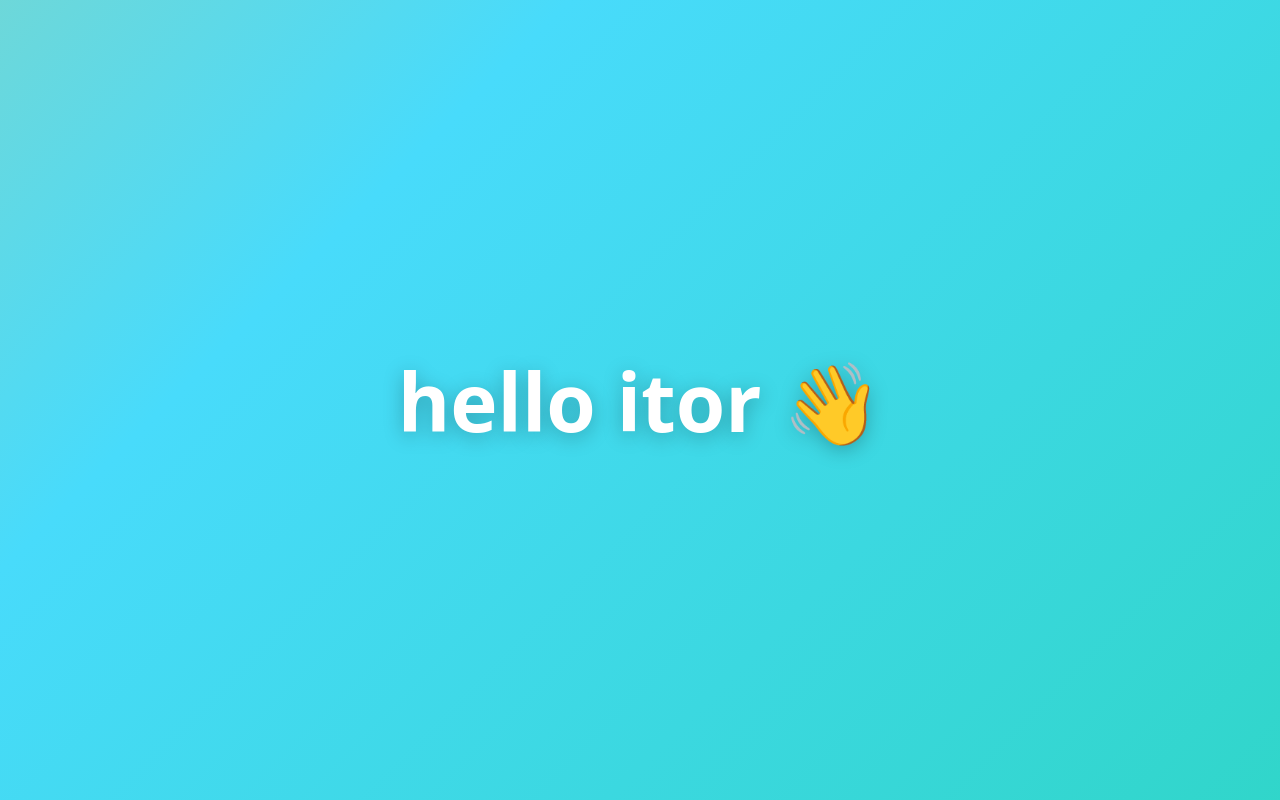
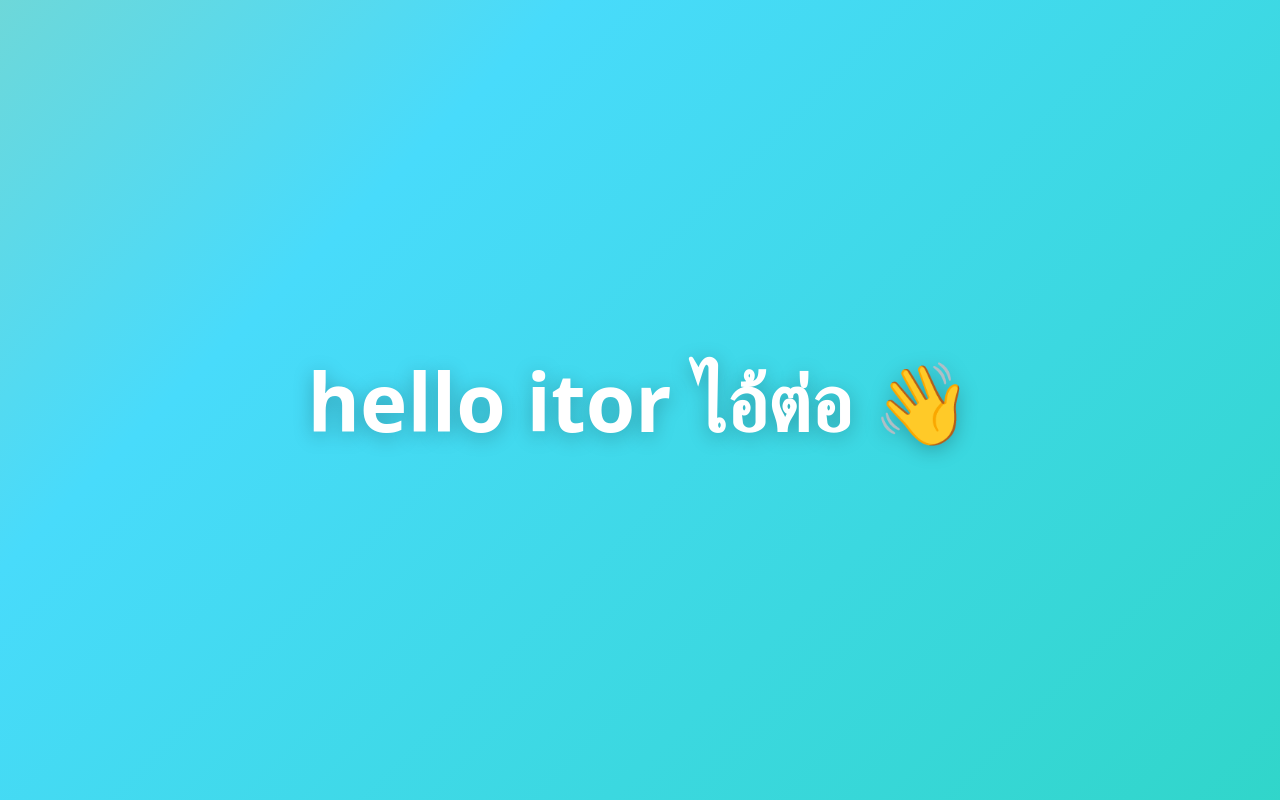
Before and after one commit to lambogreny/hello-world-tt, a plain HTML site: page index.html in a window 1280 px wide. Drawn offline with Linux system fonts and the light colour scheme.

Commit message:
Add ไอ้ต่อ to greeting
Co-Authored-By: Claude Opus 4.7 (1M context) <noreply@anthropic.com>

```diff
--- a/index.html
+++ b/index.html
@@ -27,6 +27,6 @@
 </style>
 </head>
 <body>
-<h1>hello itor 👋</h1>
+<h1>hello itor ไอ้ต่อ 👋</h1>
 </body>
 </html>
```
